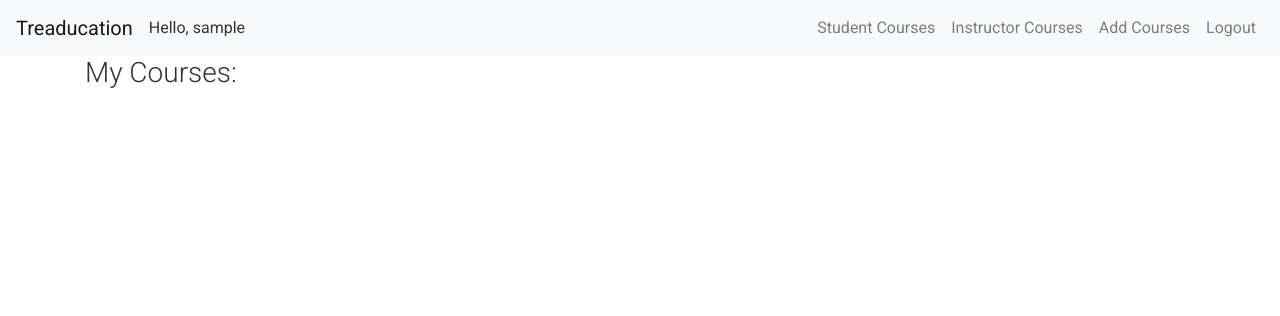
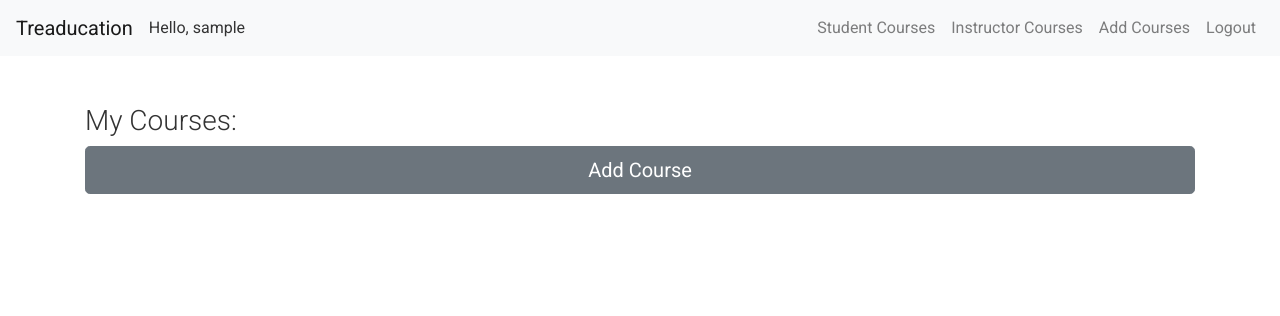
Before and after one commit to laboyd001/treaducation, a Django app: page /my_courses/ in a window 1280 px wide. Shown: the top 316 px of the page. Run offline with Django 3.2, Linux system fonts and the light colour scheme; the visitor is signed in with stand-in values (Sample User, id 1); data that the repository does not hold is empty; some libraries are stand-ins or nearby versions.

Commit message:
added an add button to instructor courses

```diff
--- a/courses/templates/courses/my_courses.html
+++ b/courses/templates/courses/my_courses.html
@@ -11,8 +11,18 @@
     {% endfor %}
 </ul>
 {% endif %}
+<br>
+<br>
 
     <h3>My Courses:</h3>
+
+        <form action="{% url 'courses:new_course' user.id %}" method='GET'>
+            {% csrf_token %}
+            <button name='submit' class="btn btn-secondary btn-lg btn-block">
+                Add Course
+            </button>
+        </form>
+        <br>
 
         {% for course in courses %}
         <div class="jumbotron">
```
